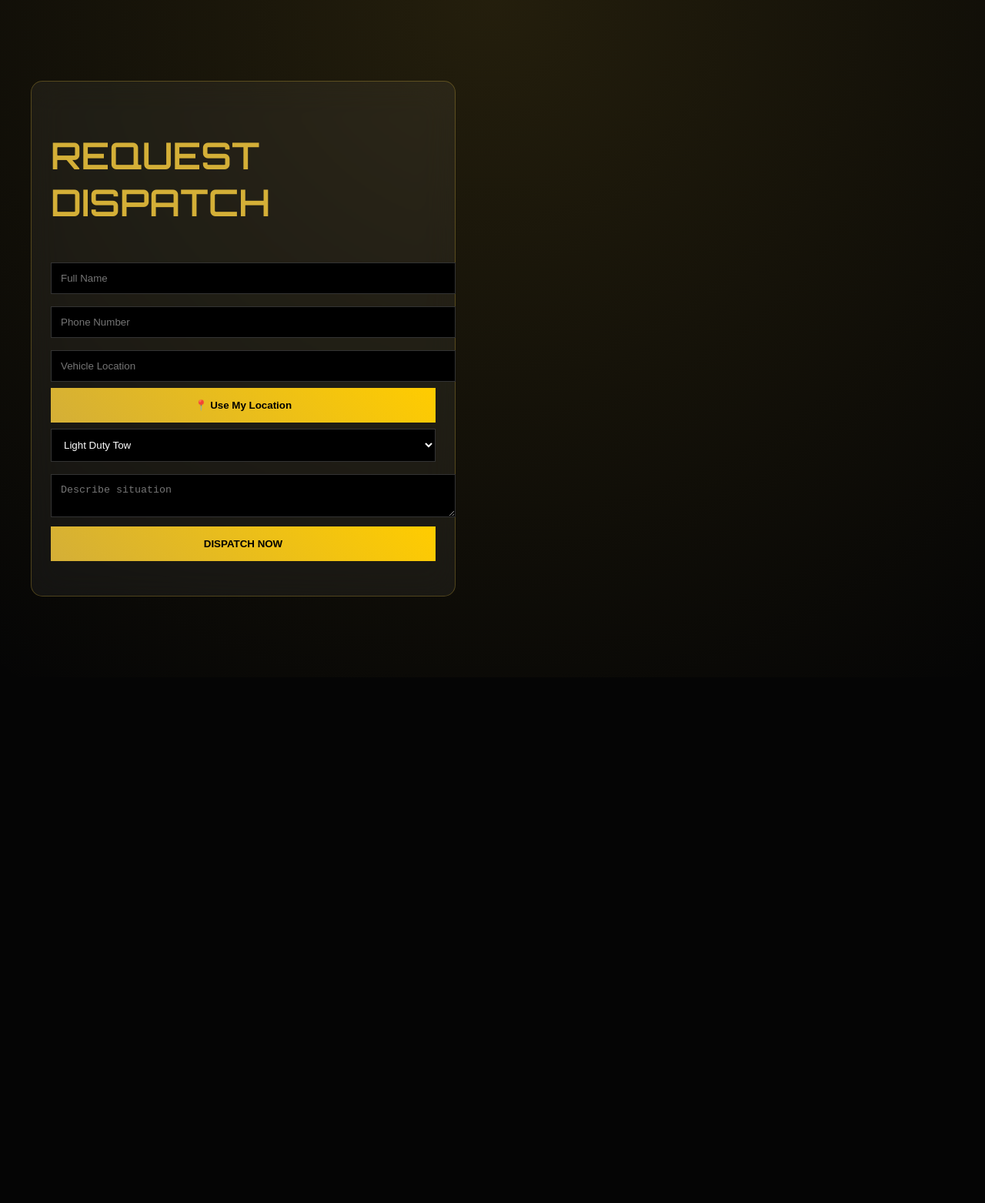
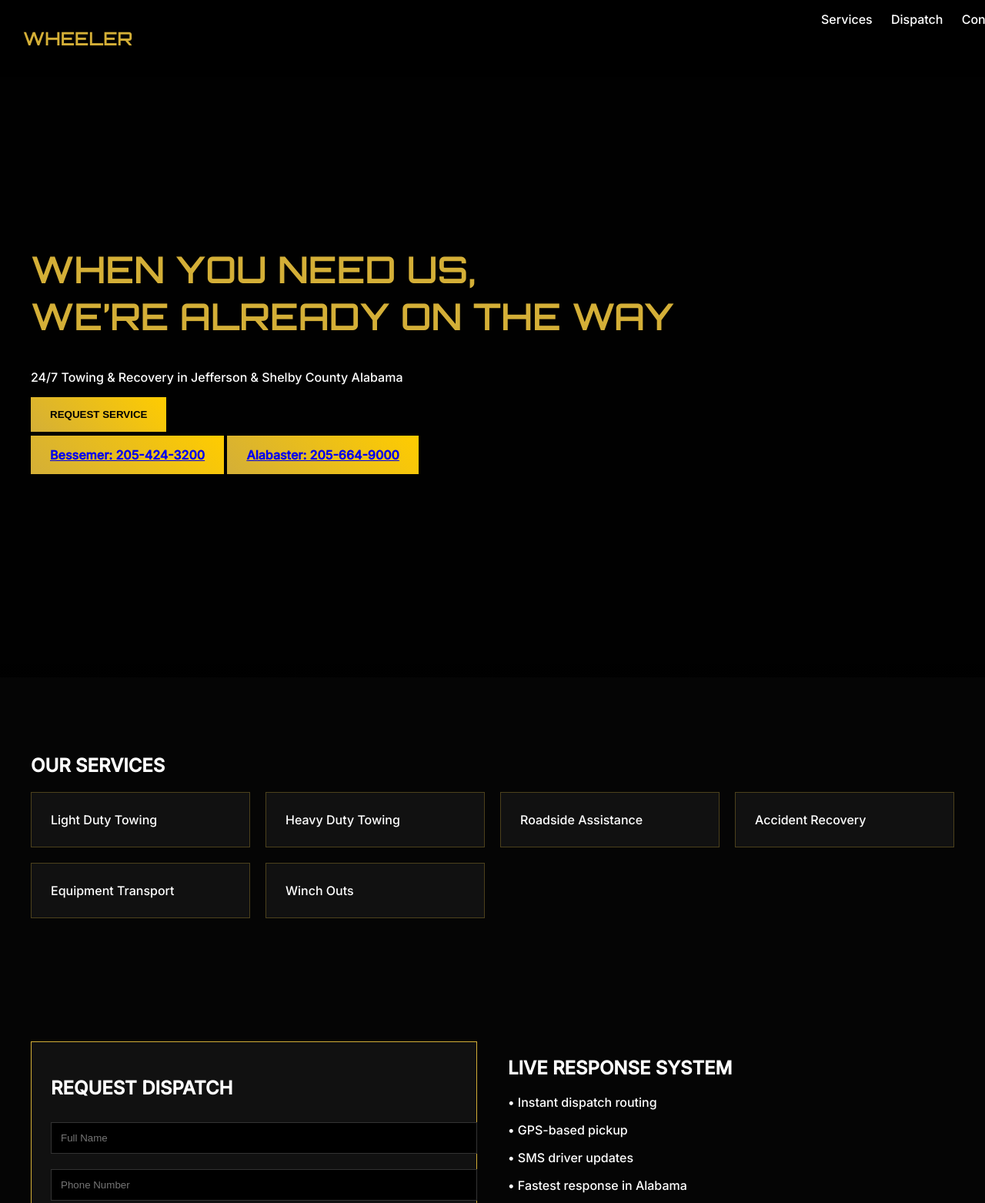
Before and after one commit to mdminter/hewheeler, a plain HTML site: page index.html in a window 1280 px wide. Shown: the top 1563 px of the page at 77% size. Before the commit the page ends 880 px from the top, so only its background shows below. Drawn offline with Linux system fonts and the light colour scheme.

Commit message:
Update title and improve HTML structure

```diff
--- a/index.html
+++ b/index.html
@@ -4,87 +4,173 @@
 <meta charset="UTF-8">
 <meta name="viewport" content="width=device-width, initial-scale=1.0">
 
-<title>Wheeler Wrecker | Live Dispatch</title>
+<title>Wheeler Wrecker Service | 24/7 Towing Alabama</title>
 
 <link href="https://fonts.googleapis.com/css2?family=Orbitron:wght@600&family=Inter:wght@300;500&display=swap" rel="stylesheet">
 
 <style>
-:root {
+:root{
   --gold:#d4af37;
   --bg:#050505;
 }
 
-body {
+body{
   margin:0;
   font-family:Inter;
   background:var(--bg);
   color:white;
 }
 
+/* NAV */
+nav{
+  position:fixed;
+  width:100%;
+  background:rgba(0,0,0,.8);
+  display:flex;
+  justify-content:space-between;
+  padding:15px 30px;
+  z-index:1000;
+}
+
+nav h1{
+  font-family:Orbitron;
+  color:var(--gold);
+}
+
+nav a{
+  color:white;
+  margin-left:20px;
+  text-decoration:none;
+}
+
 /* HERO */
-.hero {
+.hero{
   height:100vh;
   background:
-    radial-gradient(circle at top, rgba(212,175,55,.15), transparent),
+    linear-gradient(rgba(0,0,0,.8),rgba(0,0,0,.9)),
     url('towtruck.jpg') center/cover;
   display:flex;
   align-items:center;
   padding:40px;
 }
 
-.hero h1 {
+.hero h2{
+  font-size:3rem;
   font-family:Orbitron;
-  font-size:3rem;
   color:var(--gold);
 }
 
-/* GLASS CARD */
-.glass {
-  background:rgba(255,255,255,0.05);
-  backdrop-filter:blur(20px);
+/* BUTTON */
+.btn{
+  background:linear-gradient(45deg,var(--gold),#ffcc00);
+  padding:15px 25px;
+  border:none;
+  font-weight:bold;
+  cursor:pointer;
+}
+
+/* SECTION */
+.section{
+  padding:80px 40px;
+}
+
+/* SERVICES */
+.services{
+  display:grid;
+  grid-template-columns:repeat(auto-fit,minmax(250px,1fr));
+  gap:20px;
+}
+
+.card{
+  background:#111;
   border:1px solid rgba(212,175,55,.3);
   padding:25px;
-  border-radius:15px;
 }
 
-/* DISPATCH FORM */
-form input, select, textarea {
+/* DISPATCH */
+.dispatch{
+  display:grid;
+  grid-template-columns:1fr 1fr;
+  gap:40px;
+}
+
+form{
+  background:#111;
+  padding:25px;
+  border:1px solid var(--gold);
+}
+
+input,select,textarea{
   width:100%;
   padding:12px;
-  margin:8px 0;
+  margin:10px 0;
   background:#000;
   border:1px solid #333;
   color:white;
 }
 
-button {
-  background:linear-gradient(45deg,var(--gold),#ffcc00);
-  border:none;
-  padding:15px;
-  width:100%;
-  font-weight:bold;
-  cursor:pointer;
+/* FOOTER */
+footer{
+  background:black;
+  padding:40px;
+  text-align:center;
 }
 
-/* LIVE STATUS */
-.status {
-  margin-top:20px;
-  font-size:0.9rem;
-  color:#aaa;
+@media(max-width:900px){
+  .dispatch{
+    grid-template-columns:1fr;
+  }
 }
-
 </style>
 </head>
 
 <body>
 
+<!-- NAV -->
+<nav>
+<h1>WHEELER</h1>
+<div>
+<a href="#services">Services</a>
+<a href="#dispatch">Dispatch</a>
+<a href="#contact">Contact</a>
+</div>
+</nav>
+
+<!-- HERO -->
 <section class="hero">
+<div>
+<h2>WHEN YOU NEED US,<br>WE’RE ALREADY ON THE WAY</h2>
+<p>24/7 Towing & Recovery in Jefferson & Shelby County Alabama</p>
 
-<div class="glass" style="max-width:500px">
+<button class="btn" onclick="scrollToDispatch()">REQUEST SERVICE</button>
 
-<h1>REQUEST DISPATCH</h1>
+<br><br>
+
+<a href="tel:2054243200" class="btn">Bessemer: 205-424-3200</a>
+<a href="tel:2056649000" class="btn">Alabaster: 205-664-9000</a>
+
+</div>
+</section>
+
+<!-- SERVICES -->
+<section id="services" class="section">
+<h2>OUR SERVICES</h2>
+
+<div class="services">
+<div class="card">Light Duty Towing</div>
+<div class="card">Heavy Duty Towing</div>
+<div class="card">Roadside Assistance</div>
+<div class="card">Accident Recovery</div>
+<div class="card">Equipment Transport</div>
+<div class="card">Winch Outs</div>
+</div>
+</section>
+
+<!-- DISPATCH -->
+<section id="dispatch" class="section dispatch">
 
 <form id="dispatchForm">
+<h2>REQUEST DISPATCH</h2>
 
 <input id="name" placeholder="Full Name" required>
 <input id="phone" placeholder="Phone Number" required>
@@ -101,22 +187,48 @@ button {
 
 <textarea id="notes" placeholder="Describe situation"></textarea>
 
-<button type="submit">DISPATCH NOW</button>
+<button class="btn">DISPATCH NOW</button>
 
+<p id="status"></p>
 </form>
 
-<div class="status" id="status"></div>
-
+<div>
+<h2>LIVE RESPONSE SYSTEM</h2>
+<p>• Instant dispatch routing</p>
+<p>• GPS-based pickup</p>
+<p>• SMS driver updates</p>
+<p>• Fastest response in Alabama</p>
 </div>
 
 </section>
 
+<!-- CONTACT -->
+<section id="contact" class="section">
+<h2>CONTACT</h2>
+
+<p>Bessemer: 705 22nd St N, Bessemer, AL 35020</p>
+<p>Phone: 205-424-3200</p>
+
+<p>Alabaster: 129 1st Ave West, Alabaster, AL 35007</p>
+<p>Phone: 205-664-9000</p>
+
+<p>Email: hewheeler8@hewheeler.com</p>
+
+</section>
+
+<footer>
+<p>© Wheeler Wrecker Service</p>
+</footer>
+
 <script>
+
+function scrollToDispatch(){
+  document.getElementById('dispatch').scrollIntoView({behavior:'smooth'});
+}
 
 function getLocation(){
   navigator.geolocation.getCurrentPosition(pos=>{
-    document.getElementById("location").value =
-      pos.coords.latitude + "," + pos.coords.longitude;
+    location.value = pos.coords.latitude + "," + pos.coords.longitude;
   });
 }
 
@@ -124,22 +236,22 @@ document.getElementById("dispatchForm").addEventListener("submit", async e=>{
   e.preventDefault();
 
   const data = {
-    name: name.value,
-    phone: phone.value,
-    location: location.value,
-    service: service.value,
-    notes: notes.value
+    name:name.value,
+    phone:phone.value,
+    location:location.value,
+    service:service.value,
+    notes:notes.value
   };
 
-  document.getElementById("status").innerText="Sending request...";
+  status.innerText="Sending request...";
 
-  const res = await fetch("http://localhost:3000/api/dispatch", {
+  await fetch("http://localhost:3000/api/dispatch",{
     method:"POST",
     headers:{'Content-Type':'application/json'},
     body:JSON.stringify(data)
   });
 
-  document.getElementById("status").innerText="Driver being assigned...";
+  status.innerText="Driver being assigned...";
 });
 
 </script>
```
